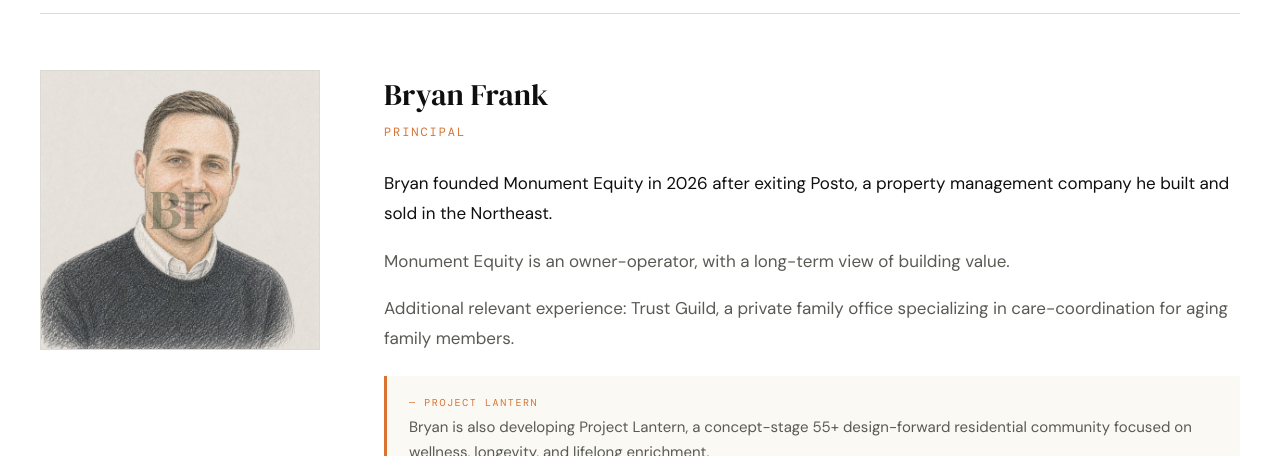
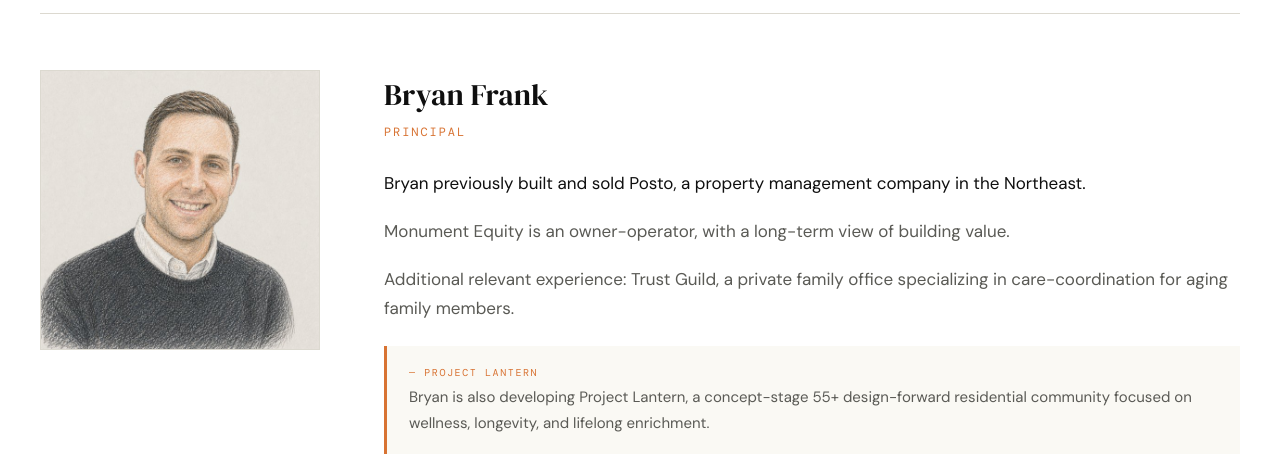
Before and after one commit to almasy77/monument-equity-website, a website: page index.html in a window 1280 px wide. Shown: the part 722-1178 px from the top of the page. Drawn offline with nearby package versions, Linux system fonts and the light colour scheme.

Commit message:
QA fixes: photo z-index layering, bio rewrite for credibility

```diff
--- a/index.html
+++ b/index.html
@@ -95,18 +95,22 @@
     background: var(--paper-warm);
     border: 1px solid var(--rule);
     position: relative;
-    display: flex; align-items: center; justify-content: center;
     overflow: hidden;
   }
   .profile::after {
     content: 'BF';
+    position: absolute; inset: 0;
+    display: flex; align-items: center; justify-content: center;
     font-family: 'DM Serif Display', serif;
     font-size: 56px; color: var(--green); opacity: 0.32;
+    z-index: 0;
+    pointer-events: none;
   }
   .profile img {
     width: 100%; height: 100%;
     object-fit: cover; object-position: center 22%;
     position: absolute; top: 0; left: 0;
+    z-index: 1;
   }
   .principal-name { font-family: 'DM Serif Display', serif; font-size: 30px; color: var(--ink); margin-bottom: 4px; }
   .principal-title {
@@ -422,7 +426,7 @@
       <div class="principal-body">
         <div class="principal-name">Bryan Frank</div>
         <div class="principal-title">Principal</div>
-        <p>Bryan founded Monument Equity in 2026 after exiting Posto, a property management company he built and sold in the Northeast.</p>
+        <p>Bryan previously built and sold Posto, a property management company in the Northeast.</p>
         <p>Monument Equity is an owner-operator, with a long-term view of building value.</p>
         <p>Additional relevant experience: Trust Guild, a private family office specializing in care-coordination for aging family members.</p>
         <div class="lantern-aside">
```
Also changed, not shown: owners.html (+5 -1 lines).
